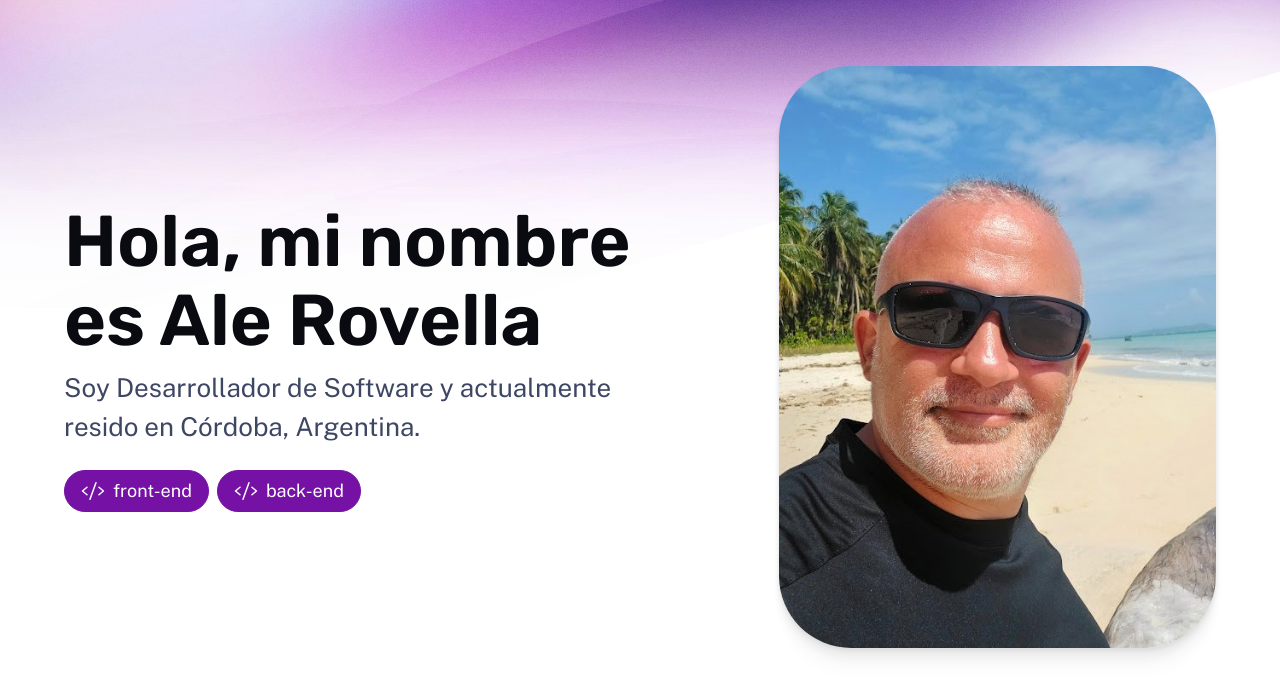
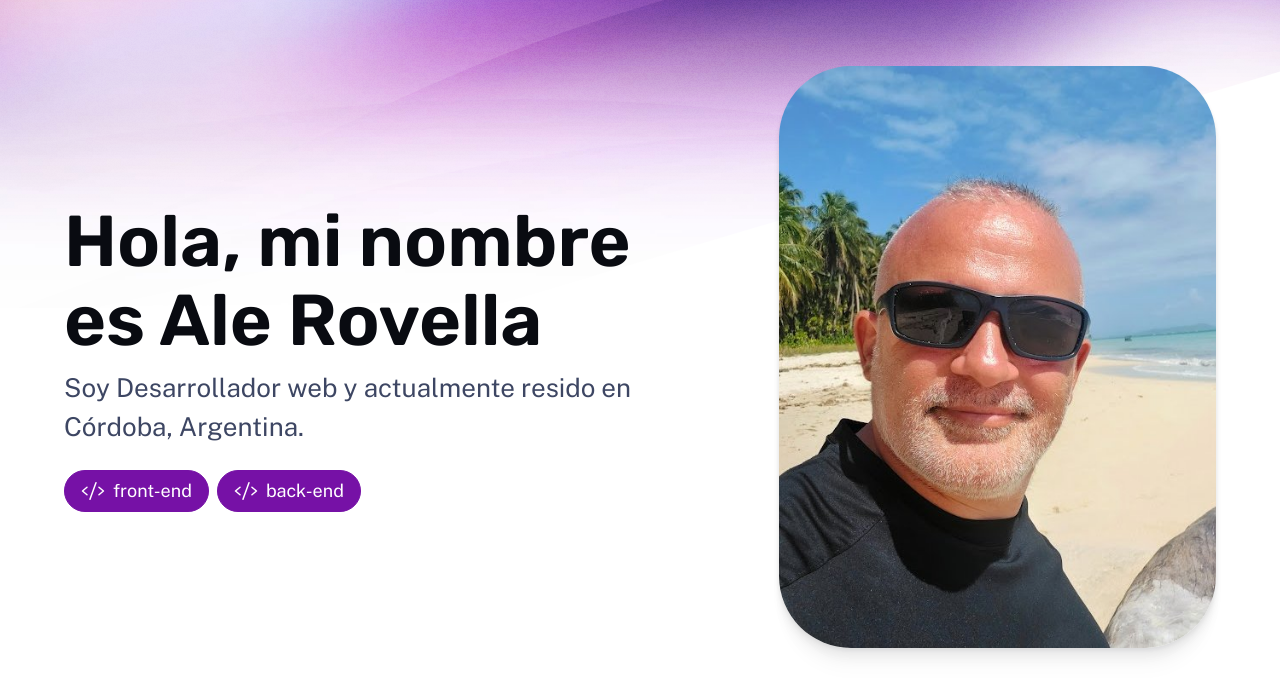
Before and after one commit to alrovella/my-portfolio, an Astro site: page / in a window 1280 px wide. Shown: the part 119-800 px from the top of the page. Built offline with nearby package versions, Linux system fonts and the light colour scheme; Astro itself is replaced by a stand-in of ours.

Commit message:
Update tagline in Hero component

```diff
--- a/src/pages/index.astro
+++ b/src/pages/index.astro
@@ -41,7 +41,7 @@ const projects = (await getCollection("work"))
       <header class="hero">
         <Hero
           title="Hola, mi nombre es Ale Rovella"
-          tagline="Soy Desarrollador de Software y actualmente resido en Córdoba, Argentina."
+          tagline="Soy Desarrollador web y actualmente resido en Córdoba, Argentina."
           align="start"
         >
           <div class="roles">
```
